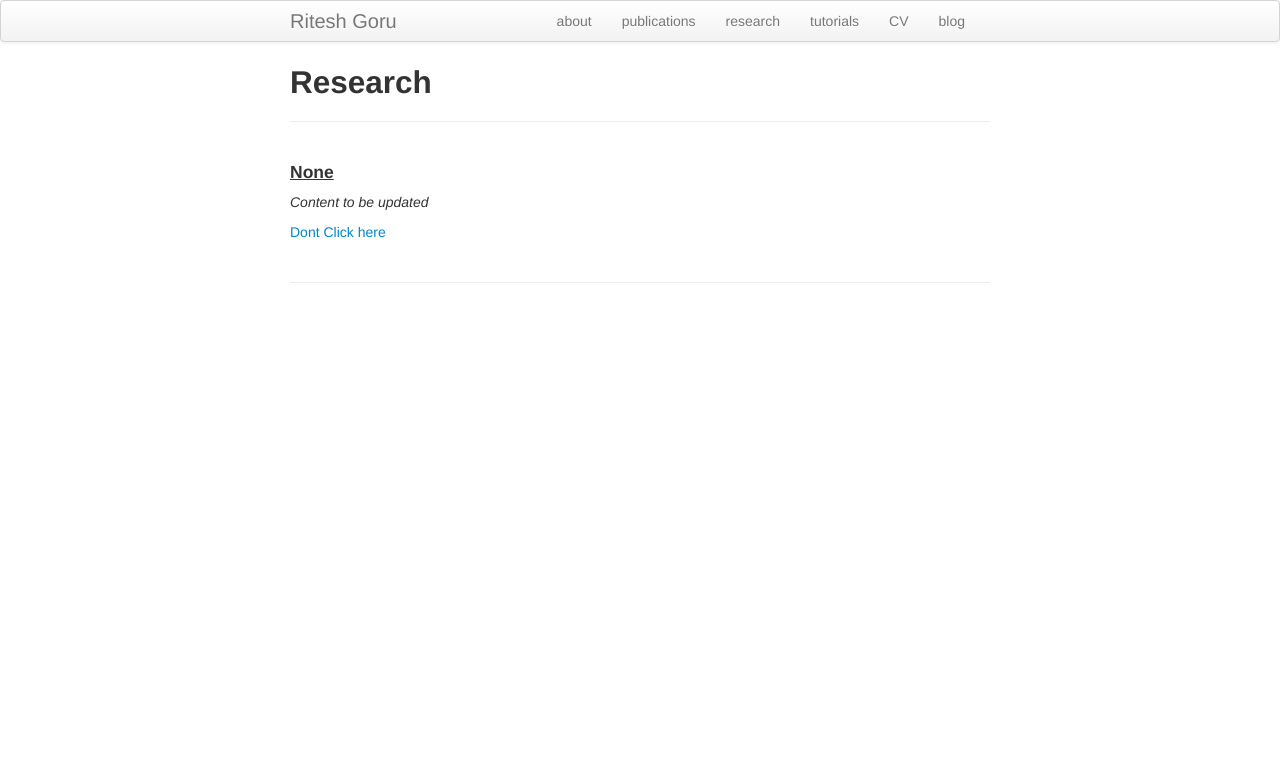
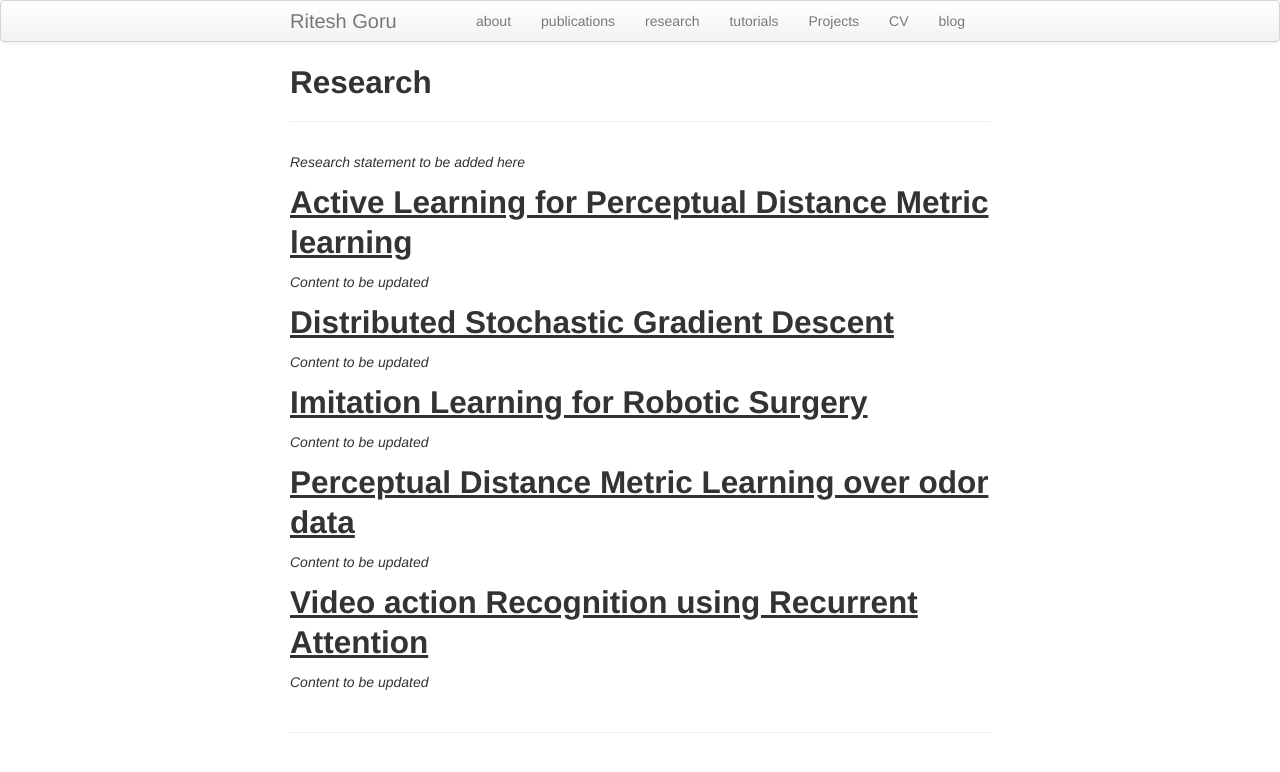
Before and after one commit to BlackWingedKing/BlackWingedKing.github.io, a Jekyll site: the page built from pages/research.md, in a window 1280 px wide. Shown: the top 772 px of the page. Built offline with Jekyll 4.4.1, drawn with Linux system fonts in a browser that asks for light colours.

Commit message:
added projects section

```diff
--- a/_includes/themes/twitter/default.html
+++ b/_includes/themes/twitter/default.html
@@ -46,6 +46,7 @@
               <li><a href="{{ BASE_PATH }}/pages/publications.html">publications</a></li>
               <li><a href="{{ BASE_PATH }}/pages/research.html">research</a></li>
               <li><a href="{{ BASE_PATH }}/pages/tutorials.html">tutorials</a></li>
+              <li><a href="{{ BASE_PATH }}/pages/Projects.html">Projects</a></li>
               <li><a href="{{ BASE_PATH }}/assets/CV.pdf">CV</a></li>
               <li><a href="https://blackwingedking.github.io/blog">blog</a></li>
           </ul>
--- a/pages/research.md
+++ b/pages/research.md
@@ -4,19 +4,19 @@ title: Research
 description: Ritesh Goru's research
 ---
 
+*Research statement to be added here*
 
-
-#### <u>None</u>
+## <u>Active Learning for Perceptual Distance Metric learning</u>
 *Content to be updated*
 
-[Dont Click here]({{ BASE_PATH}}/pages/working_papers/sample-working-paper1.pdf)
+## <u>Distributed Stochastic Gradient Descent</u>
+*Content to be updated*
 
+## <u>Imitation Learning for Robotic Surgery</u>
+*Content to be updated*
 
-<!-- Note: this is how to write a comment in HTML. Everything in here won't show up on your webpage.-->
+## <u>Perceptual Distance Metric Learning over odor data</u>
+*Content to be updated*
 
-<!--
-To increase the size of the title, use fewer # in front of the paper title.
-To decrease the size of the title, use more #.
-To remove the italics, remove the * before and after the description
-To remove the underline from the title, remove the <u> tags (<u> and </u>)
--->
+## <u>Video action Recognition using Recurrent Attention</u>
+*Content to be updated*
```
